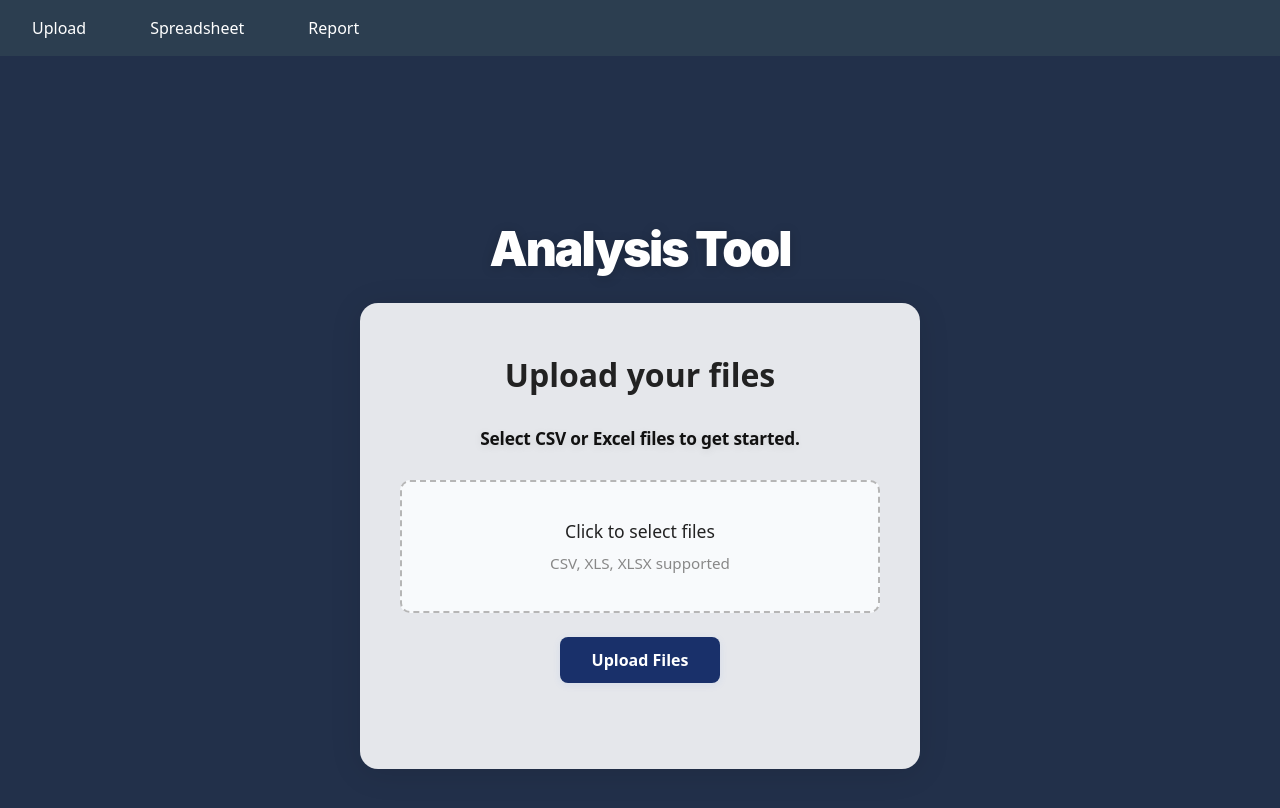
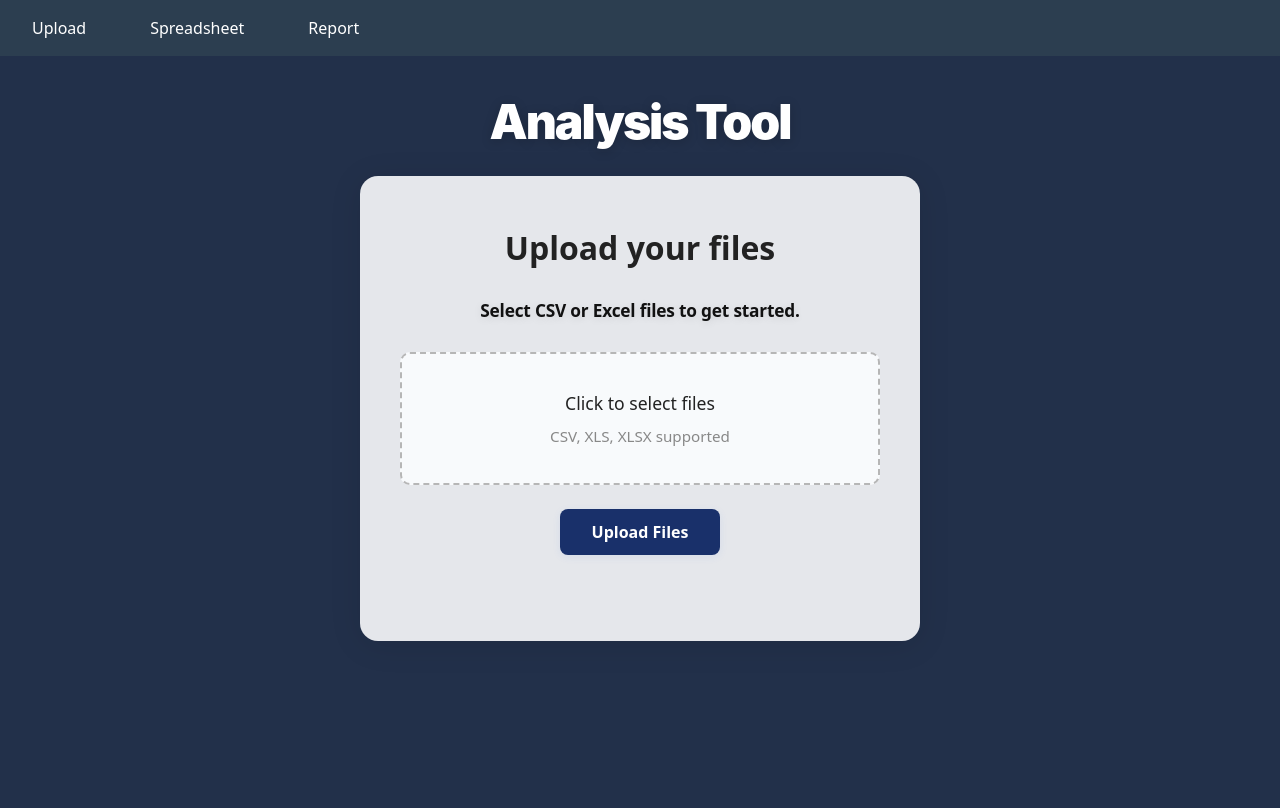
Before and after one commit to school-projects123/SWE_group8, a React (Vite) app in the folder analaysisTool/: page / in a window 1280 px wide. Shown: the top 808 px of the page. Built offline with nearby package versions, Linux system fonts and the light colour scheme.

Commit message:
CA - move title and upload card higher

```diff
--- a/analaysisTool/src/components/FileUploader.jsx
+++ b/analaysisTool/src/components/FileUploader.jsx
@@ -69,21 +69,21 @@ export default function FileUploader() {
     <div style={{
       minHeight: '100vh',
       width: '100vw',
-      background: '#22304a', // slightly darker blue
+      background: '#22304a',
       display: 'flex',
       flexDirection: 'column',
       alignItems: 'center',
-      justifyContent: 'center',
+      justifyContent: 'flex-start', // move content up
     }}>
       <div style={{
         width: '100%',
         maxWidth: '700px',
         margin: '0 auto',
-        marginTop: '80px', // push down from nav
+        marginTop: '40px', // less margin to move up
         display: 'flex',
         flexDirection: 'column',
         alignItems: 'center',
-        zIndex: 1, // ensure above background
+        zIndex: 1,
       }}>
         <header style={{
           width: '100%',
```
